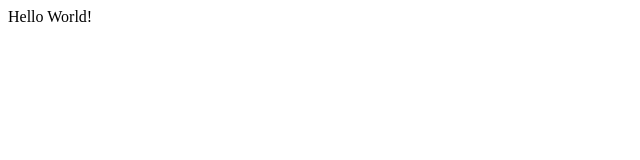
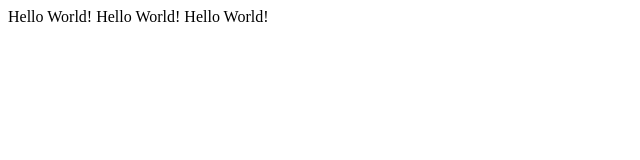
Before and after one commit to Cawoq/HTMLayout, a plain HTML site: page index.html in a window 1280 px wide. Shown: the whole page, without its empty margins (0-640 px from the left). Drawn offline with Linux system fonts and the light colour scheme.

Commit message:
Update index.html

```diff
--- a/index.html
+++ b/index.html
@@ -2,6 +2,8 @@
   <head>
   </head>
   <body>
-    Hello World!
+    	Hello World!
+	Hello World!
+	Hello World!
   </body>
 </html>
```
